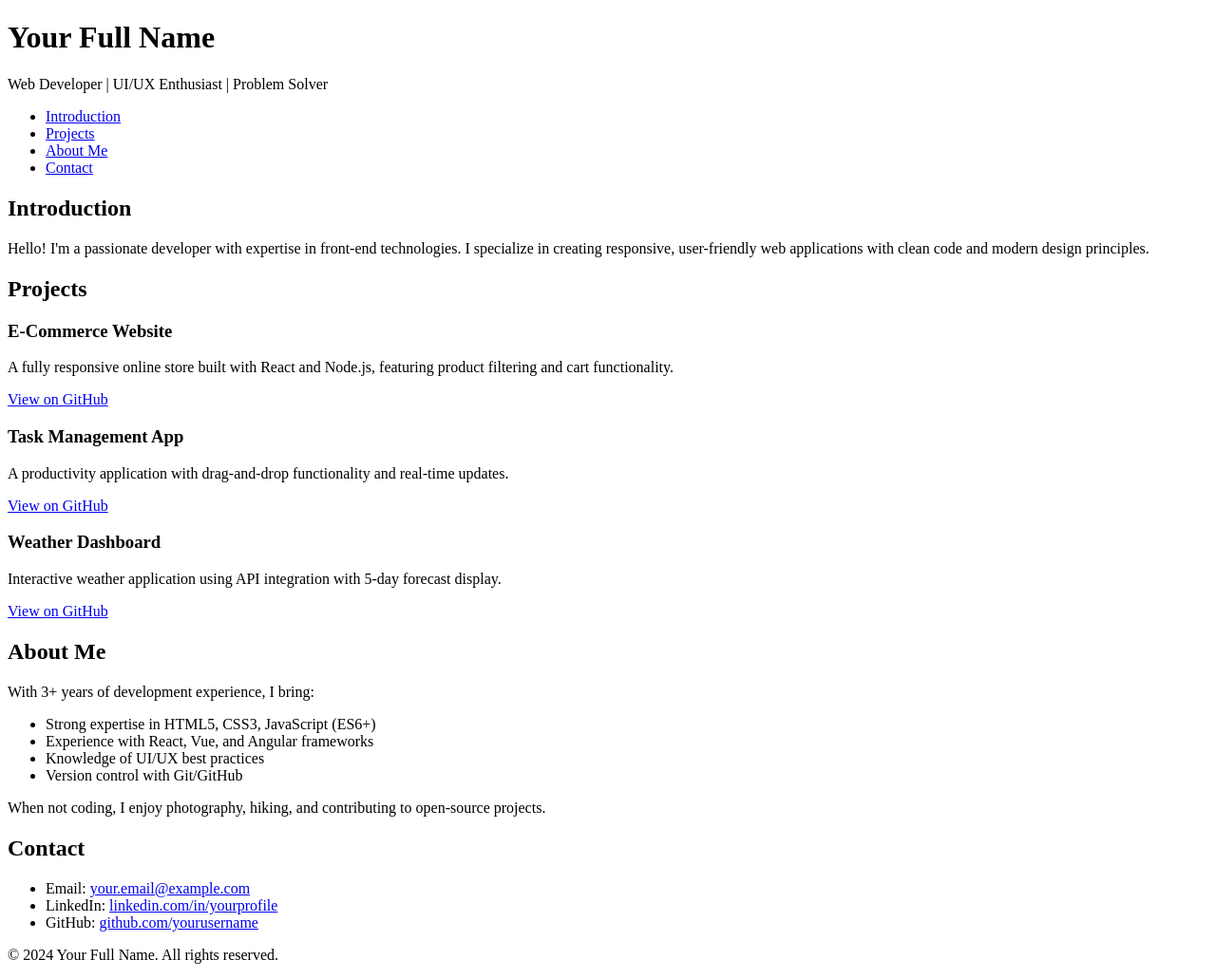
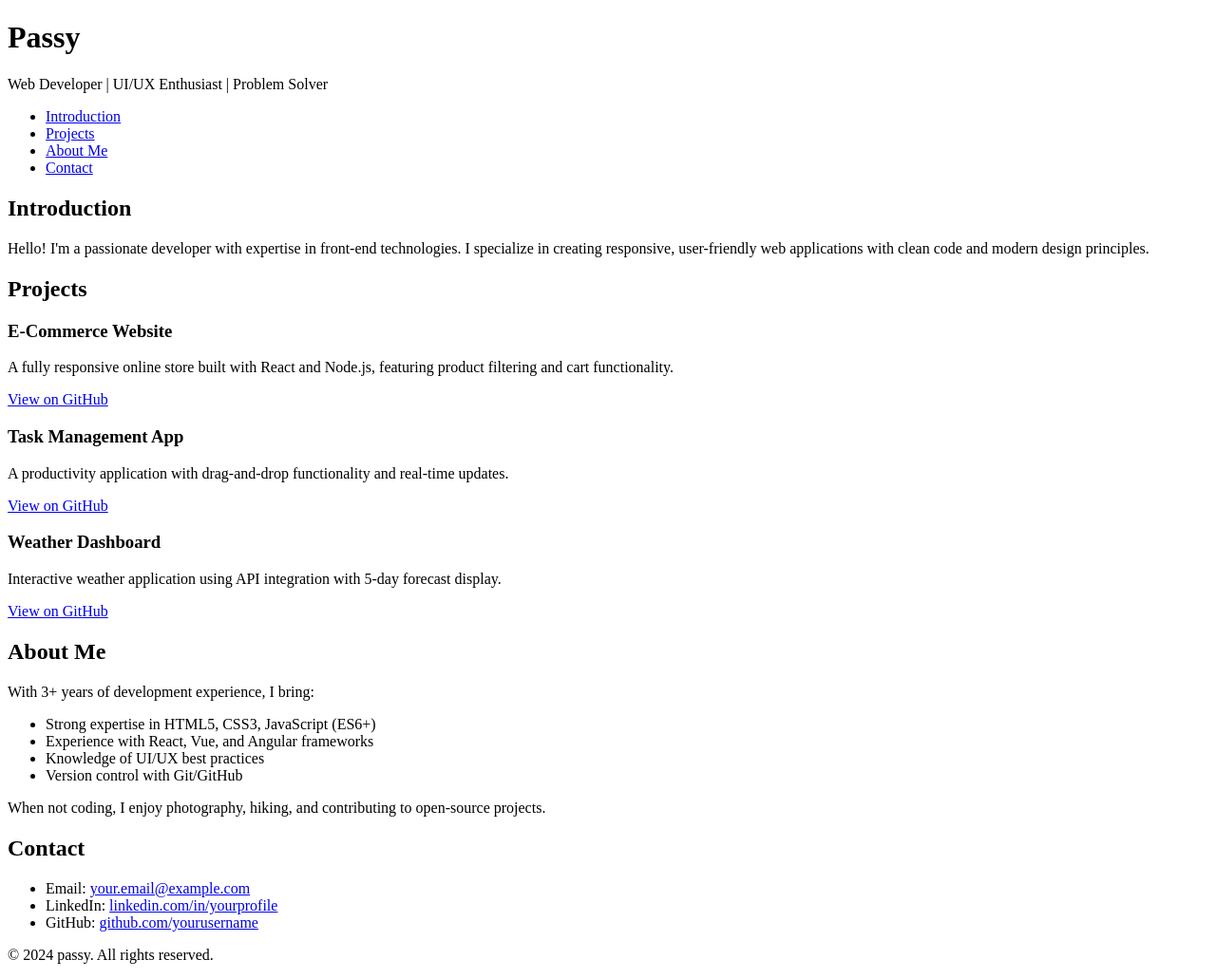
Before and after one commit to Ponyai30/My_First_Portfolio, a plain HTML site: page html_basic/index.html in a window 1280 px wide. Shown: the whole page at 95% size. Drawn offline with Linux system fonts and the light colour scheme.

Commit message:
modified index.html

```diff
--- a/html_basic/index.html
+++ b/html_basic/index.html
@@ -3,12 +3,12 @@
 <head>
     <meta charset="utf-8">
     <meta name="viewport" content="width=device-width, initial-scale=1.0">
-    <title>Your Full Name - Personal Portfolio</title>
+    <title>Passy - Personal Portfolio</title>
 </head>
 <body>
     <!-- Header Section -->
     <header>
-        <h1>Your Full Name</h1>
+        <h1>Passy</h1>
         <p>Web Developer | UI/UX Enthusiast | Problem Solver</p>
     </header>
 
@@ -76,7 +76,7 @@
 
     <!-- Footer -->
     <footer>
-        <p>&copy; 2024 Your Full Name. All rights reserved.</p>
+        <p>&copy; 2024 passy. All rights reserved.</p>
     </footer>
 </body>
 </html>
```
